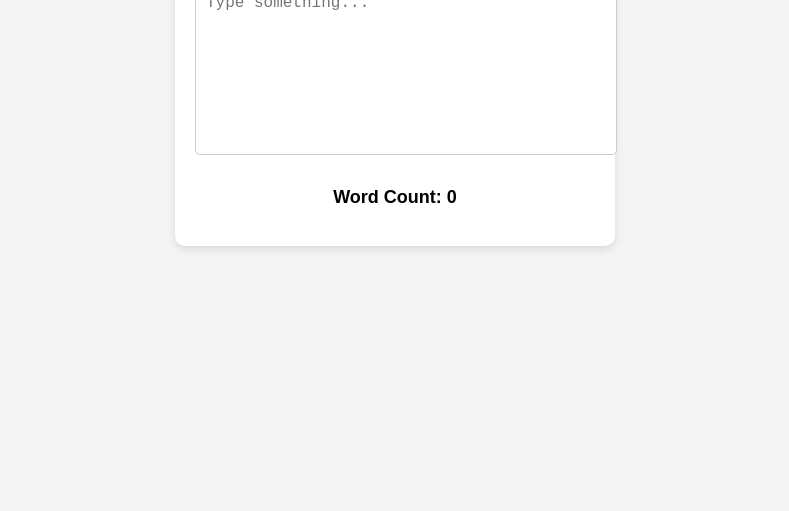
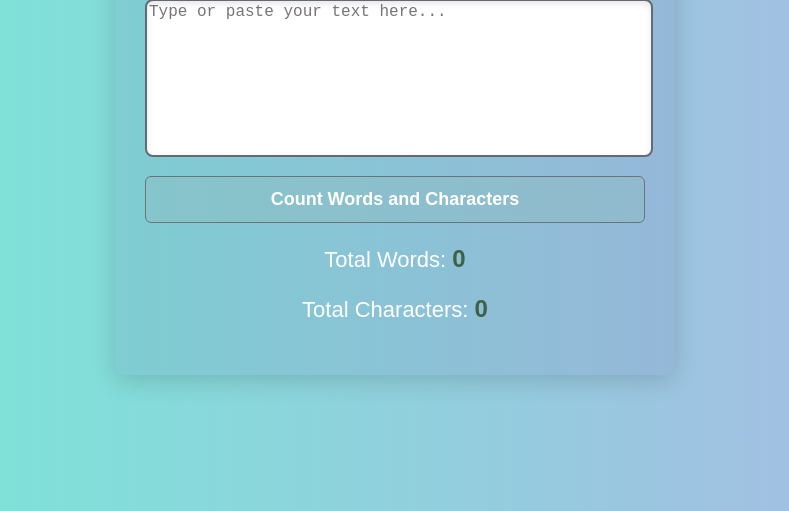
Before and after one commit to 23pwbcs0999-WPFALL24/Word-Counter, a plain HTML site: page index.html in a window 1280 px wide. Shown: the part 329-840 px from the top of the page, without its empty margins (245-1034 px from the left). Before the commit the page ends 800 px from the top, so only its background shows below. Drawn offline with Linux system fonts and the light colour scheme.

Commit message:
Initial Commit

```diff
--- a/index.html
+++ b/index.html
@@ -3,54 +3,22 @@
 <head>
     <meta charset="UTF-8">
     <meta name="viewport" content="width=device-width, initial-scale=1.0">
-    <title>Word Counter</title>
-    <style>
-        body {
-            font-family: Arial, sans-serif;
-            background-color: #f4f4f4;
-            display: flex;
-            justify-content: center;
-            align-items: center;
-            height: 100vh;
-            margin: 0;
-        }
-        .container {
-            background: white;
-            padding: 20px;
-            border-radius: 10px;
-            box-shadow: 0 4px 8px rgba(0, 0, 0, 0.1);
-            text-align: center;
-            width: 400px;
-        }
-        textarea {
-            width: 100%;
-            height: 150px;
-            padding: 10px;
-            font-size: 16px;
-            border: 1px solid #ccc;
-            border-radius: 5px;
-            resize: none;
-            margin-bottom: 10px;
-        }
-        .counter {
-            font-size: 18px;
-            font-weight: bold;
-        }
-    </style>
+    <title>Word and Character Counter</title>
+    <link rel="preconnect" href="https://fonts.googleapis.com">
+<link rel="preconnect" href="https://fonts.gstatic.com" crossorigin>
+<link href="https://fonts.googleapis.com/css2?family=Dancing+Script:wght@400..700&display=swap" rel="stylesheet">
+    <link rel="stylesheet" href="styles.css">
 </head>
 <body>
     <div class="container">
-        <h2>Word Counter</h2>
-        <textarea id="text" placeholder="Type something..." oninput="countWords()"></textarea>
-        <p class="counter">Word Count: <span id="wordCount">0</span></p>
+        <h1>Word and Character Counter</h1>
+        <textarea id="textInput" placeholder="Type or paste your text here..." rows="10"></textarea>
+        <button id="countButton">Count Words and Characters</button>
+        <div class="result">
+            <p>Total Words: <span id="wordCount">0</span></p>
+            <p>Total Characters: <span id="charCount">0</span></p>
+        </div>
     </div>
-
-    <script>
-        function countWords() {
-            let text = document.getElementById("text").value.trim();
-            let words = text.length > 0 ? text.match(/\b\w+\b/g) : [];
-            document.getElementById("wordCount").textContent = words ? words.length : 0;
-        }
-    </script>
+    <script src="script.js"></script>
 </body>
 </html>
```
Also changed, not shown: index2.html (deleted, +0 -24 lines).
